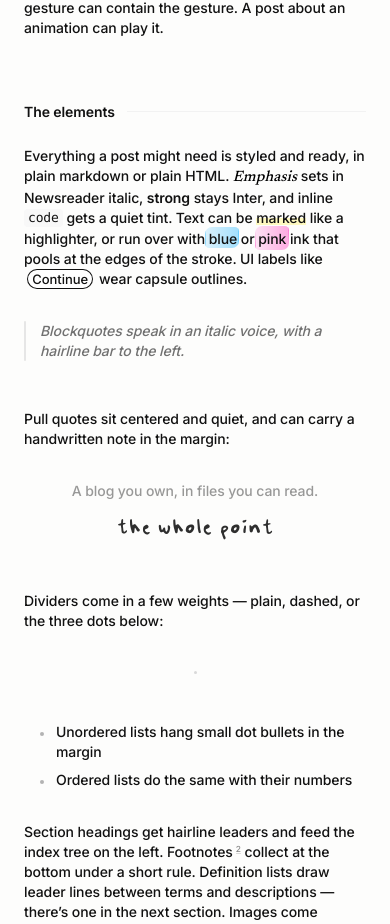
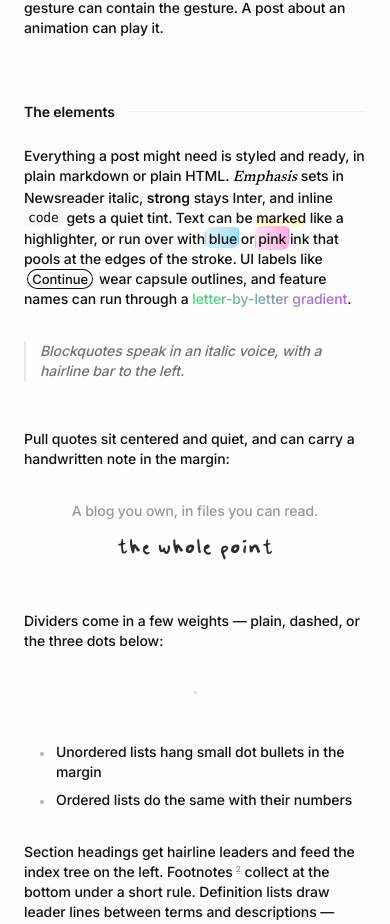
Before and after one commit to blsage/blog, a Next.js app: page /building-this-blog in a window 390 px wide. Shown: the part 1674-2598 px from the top of the page. Built offline with nearby package versions, Linux system fonts and the light colour scheme.

Commit message:
Gradient words, footer phone doodle, New badge circle, repo rename, media polish

```diff
--- a/app/(articles)/building-this-blog/page.mdx
+++ b/app/(articles)/building-this-blog/page.mdx
@@ -1,5 +1,6 @@
 import { Counter } from "./counter";
 import { Highlight } from "@/app/components/highlight";
+import { Gradient } from "@/app/components/gradient";
 import { MarginNote } from "@/app/components/margin-note";
 
 export const metadata = {
@@ -49,7 +50,7 @@ That’s the part I care about most.[^1] A post about a gesture can contain the
 
 ## The elements
 
-Everything a post might need is styled and ready, in plain markdown or plain HTML. *Emphasis* sets in Newsreader italic, **strong** stays Inter, and inline `code` gets a quiet tint. Text can be <mark>marked</mark> like a highlighter, or run over with <Highlight>blue</Highlight> or <Highlight color="pink">pink</Highlight> ink that pools at the edges of the stroke. UI labels like <kbd>Continue</kbd> wear capsule outlines.
+Everything a post might need is styled and ready, in plain markdown or plain HTML. *Emphasis* sets in Newsreader italic, **strong** stays Inter, and inline `code` gets a quiet tint. Text can be <mark>marked</mark> like a highlighter, or run over with <Highlight>blue</Highlight> or <Highlight color="pink">pink</Highlight> ink that pools at the edges of the stroke. UI labels like <kbd>Continue</kbd> wear capsule outlines, and feature names can run through a <Gradient>letter-by-letter gradient</Gradient>.
 
 > Blockquotes speak in an italic voice, with a hairline bar to the left.
 
@@ -79,7 +80,7 @@ Build a personal blog where every post is an MDX file that is its own route. One
 
 ## Make it yours
 
-The whole thing is a reusable template: [taylor-made](https://github.com/blsage/taylor-made). Everything personal lives in three files:
+The whole thing is a reusable template: [taylor-made](https://github.com/blsage/blog). Everything personal lives in three files:
 
 <dl>
   <dt>site.config.ts</dt>
@@ -92,7 +93,7 @@ The whole thing is a reusable template: [taylor-made](https://github.com/blsage/
 
 Swap those, add posts, and it’s yours.
 
-<a className="cta" href="https://github.com/blsage/taylor-made" target="_blank" rel="noopener noreferrer">
+<a className="cta" href="https://github.com/blsage/blog" target="_blank" rel="noopener noreferrer">
   taylor-made is on GitHub. <span>Use the template.</span>
 </a>
 
--- /dev/null
+++ b/app/components/gradient.tsx
@@ -0,0 +1,55 @@
+function parseColor(color: string): [number, number, number] {
+  const rgb = color.match(/rgb\(\s*(\d+)[,\s]+(\d+)[,\s]+(\d+)\s*\)/);
+  if (rgb) return [Number(rgb[1]), Number(rgb[2]), Number(rgb[3])];
+  const hex = color.replace("#", "");
+  const full =
+    hex.length === 3
+      ? hex
+          .split("")
+          .map((c) => c + c)
+          .join("")
+      : hex;
+  return [
+    parseInt(full.slice(0, 2), 16),
+    parseInt(full.slice(2, 4), 16),
+    parseInt(full.slice(4, 6), 16),
+  ];
+}
+
+export function Gradient({
+  from = "rgb(55, 228, 114)",
+  to = "rgb(191, 90, 242)",
+  children,
+}: {
+  from?: string;
+  to?: string;
+  children: string;
+}) {
+  const text = String(children);
+  const chars = [...text];
+  const start = parseColor(from);
+  const end = parseColor(to);
+
+  return (
+    <span className="gradient-words" aria-label={text}>
+      {chars.map((char, i) => {
+        const k = chars.length > 1 ? i / (chars.length - 1) : 0;
+        const channel = (j: number) =>
+          Math.round(start[j] + (end[j] - start[j]) * k);
+        return (
+          <span
+            key={i}
+            aria-hidden="true"
+            style={
+              {
+                "--color": `rgb(${channel(0)}, ${channel(1)}, ${channel(2)})`,
+              } as React.CSSProperties
+            }
+          >
+            {char}
+          </span>
+        );
+      })}
+    </span>
+  );
+}
--- a/app/components/margin-note.tsx
+++ b/app/components/margin-note.tsx
@@ -27,7 +27,7 @@ export function MarginNote({
       type: "bracket",
       brackets: ["right"],
       color: "#1a1a1a",
-      strokeWidth: 1,
+      strokeWidth: 2,
       padding: [4, 7, 4, 0],
       iterations: 1,
       animationDuration: 700,
--- a/app/components/video.module.css
+++ b/app/components/video.module.css
@@ -6,7 +6,6 @@
   position: relative;
   overflow: hidden;
   border-radius: 0.75rem;
-  background: #fff;
 }
 
 .frame::after {
--- a/app/globals.css
+++ b/app/globals.css
@@ -408,6 +408,19 @@ a {
   padding-top: 0.75rem;
 }
 
+.article .gradient-words {
+  font-weight: 500;
+}
+
+.article .gradient-words span {
+  color: var(--color);
+}
+
+.article .gradient-words span::selection {
+  color: #fff;
+  background: var(--color);
+}
+
 .article mark {
   color: inherit;
   background: none;
@@ -430,7 +443,7 @@ a {
 
 .article dl {
   position: relative;
-  width: fit-content;
+  width: 100%;
   display: grid;
   grid-template-columns: 1fr 1fr;
   gap: 0.75rem 0.25rem;
@@ -569,7 +582,6 @@ figure[data-rehype-pretty-code-figure] pre code > [data-line]::before {
   position: relative;
   overflow: hidden;
   border-radius: 0.75rem;
-  background: #fff;
 }
 
 .article .img-frame::after {
--- a/app/post-list.tsx
+++ b/app/post-list.tsx
@@ -1,6 +1,7 @@
 import Link from "next/link";
 import { site } from "@/site.config";
 import type { Post } from "./get-posts";
+import { NewBadge } from "./new-badge";
 import styles from "./post-list.module.css";
 
 const NEW_BADGE_DAYS = 30;
@@ -35,9 +36,7 @@ export function PostList({ posts }: { posts: Post[] }) {
                       <Link href={`/${post.id}`}>
                         <h2>
                           {post.title}
-                          {isNew(post.date) && (
-                            <span className={styles.new}>New</span>
-                          )}
+                          {isNew(post.date) && <NewBadge />}
                         </h2>
                         <time dateTime={post.date}>
                           <span>{`${month} ${Number(d)}`}</span>
```
Also changed, not shown: app/footer.module.css (+71 -1 lines), app/footer.tsx (+51 -2 lines), app/new-badge.tsx (added, +35 -0 lines), 1 other file (tests, documents, lock files or other folders).
